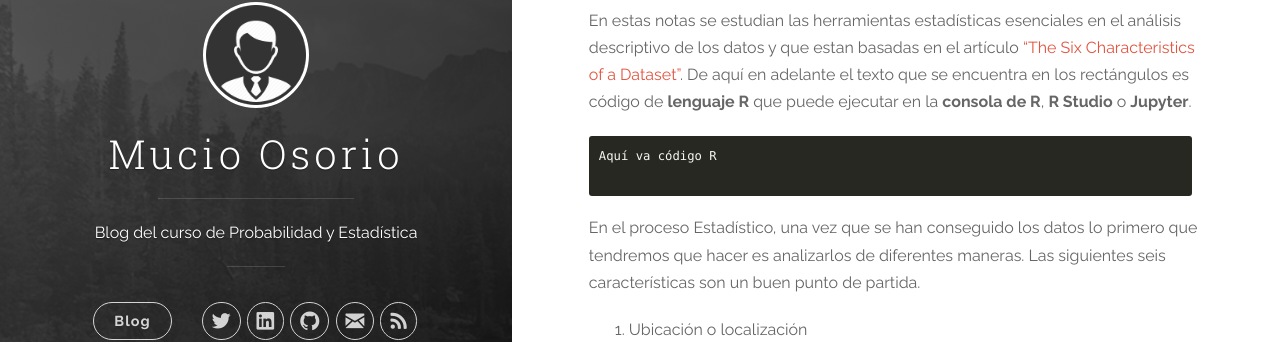
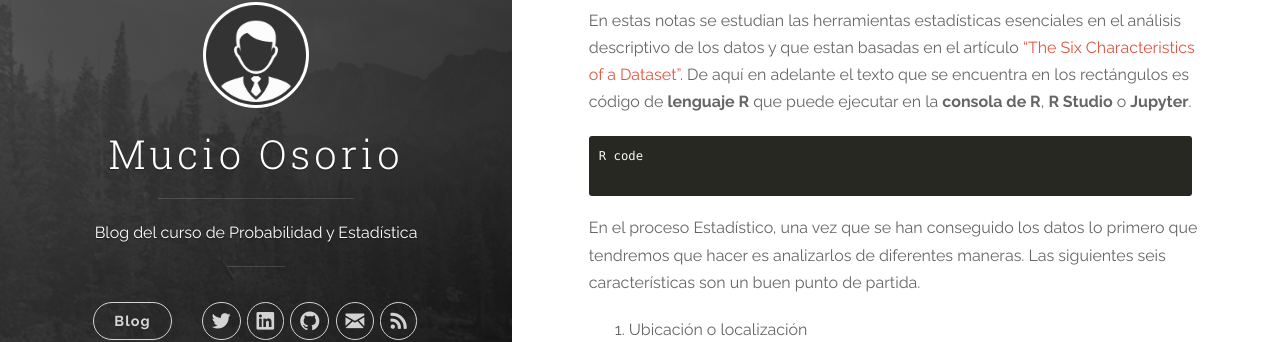
Before and after one commit to mucioosorio/probabilidad, a Jekyll site: the page built from _posts/2018-01-16-Estadística-Descriptiva.md, in a window 1280 px wide and 900 px high. Shown: the part 275-617 px from the top of the window. Built offline with Jekyll 4.4.1, drawn with Linux system fonts in a browser that asks for light colours; nearby versions of some CDN libraries; formulas are drawn with MathJax 3.

Commit message:
Update 2018-01-16-Estadística-Descriptiva.md

````diff
--- a/_posts/2018-01-16-Estadística-Descriptiva.md
+++ b/_posts/2018-01-16-Estadística-Descriptiva.md
@@ -3,7 +3,7 @@
 
 En estas notas se estudian las herramientas estadísticas esenciales en el análisis descriptivo de los datos y que estan basadas en el artículo  ["The Six Characteristics of a Dataset"](http://curriculum.qed.qld.gov.au/kla/eda/). De aquí en adelante el texto que se encuentra en los rectángulos es código de **lenguaje R** que puede ejecutar en la **consola de R**, **R Studio** o **Jupyter**.
 ```R
-Aquí va código R
+R code
 
 ```
 
````
